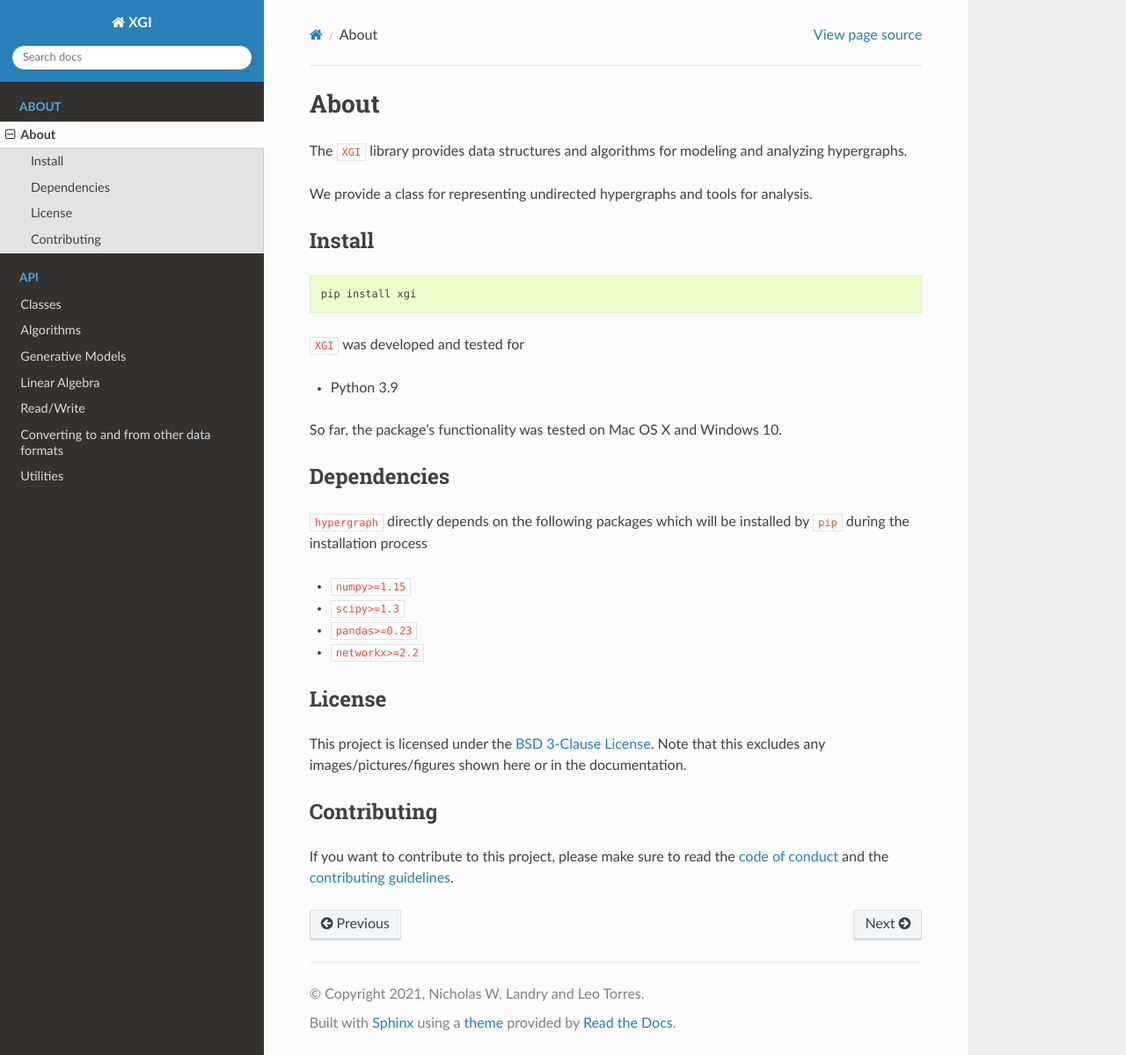
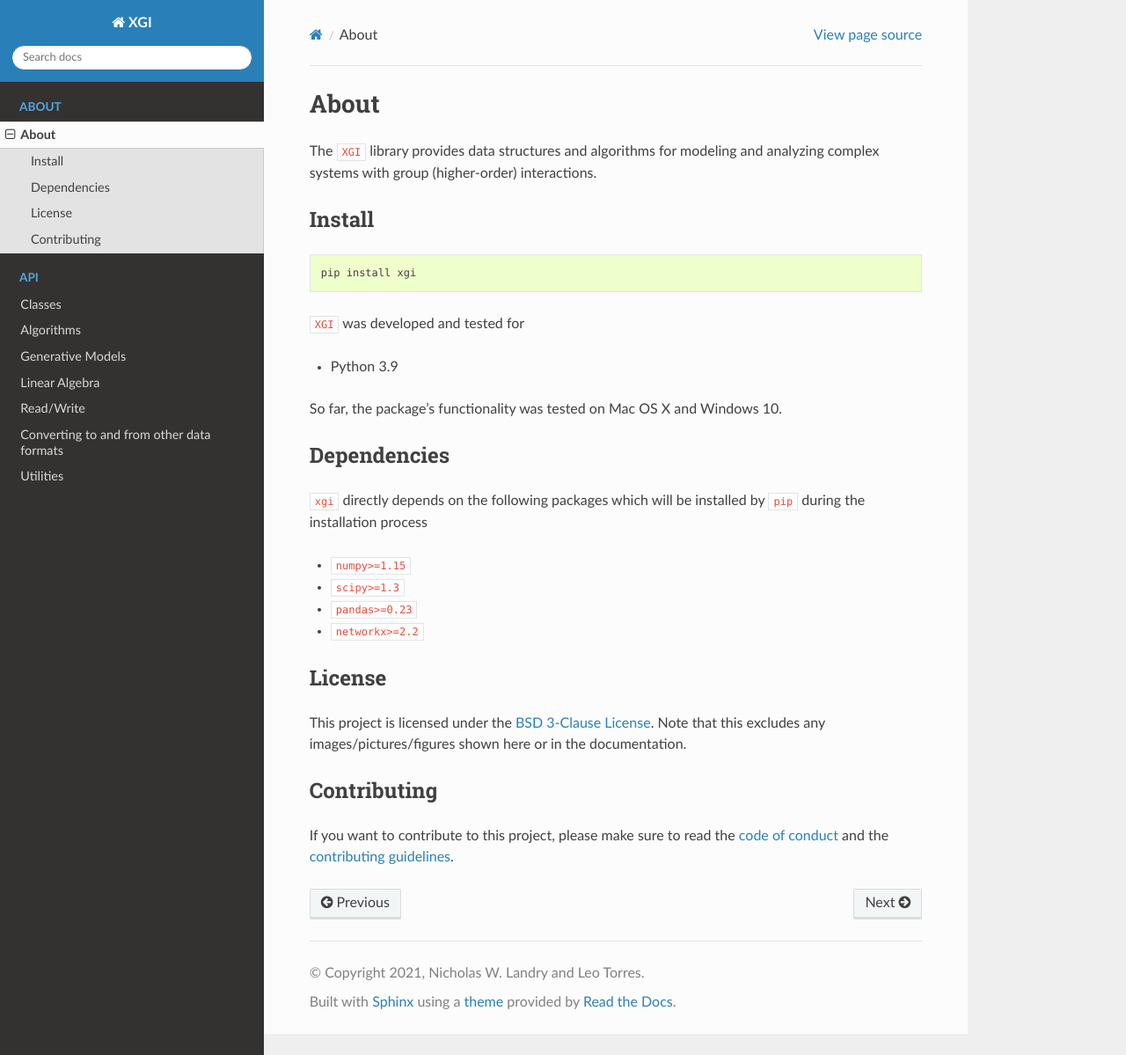
Before and after one commit to xgi-org/xgi, a Sphinx documentation site: the page built from docs/source/about.rst, in a window 1280 px wide and 1199 px high. Shown: the whole window at 88% size. Built offline with Sphinx 7.4.7 and the Read the Docs theme 2.0.0, drawn with Linux system fonts in a browser that asks for light colours.

Commit message:
Updated documentation

```diff
--- a/docs/source/about.rst
+++ b/docs/source/about.rst
@@ -2,9 +2,7 @@ About
 =====
 
 The ``XGI`` library provides data structures and algorithms for modeling and analyzing
-hypergraphs.
-
-We provide a class for representing undirected hypergraphs and tools for analysis.
+complex systems with group (higher-order) interactions.
 
 Install
 -------
@@ -22,7 +20,7 @@ So far, the package's functionality was tested on Mac OS X and Windows 10.
 Dependencies
 ------------
 
-``hypergraph`` directly depends on the following packages which will be
+``xgi`` directly depends on the following packages which will be
 installed by ``pip`` during the installation process
 
 -  ``numpy>=1.15``
--- a/docs/source/index.rst
+++ b/docs/source/index.rst
@@ -6,7 +6,7 @@ Description
 -----------
 
 The `XGI`_ library provides data structures and algorithms for modeling and analyzing
-hypergraphs.
+complex systems with group (higher-order) interactions.
 
 .. raw:: latex
 
--- a/setup.py
+++ b/setup.py
@@ -26,7 +26,7 @@ author_email = "nicholas.landry@colorado.edu"
 
 url = "https://github.com/ComplexGroupInteractions/xgi"
 
-description = "XGI is a Python library for the representation and analysis of hypergraphs."
+description = "XGI is a Python library for the representation and analysis of complex systems with group (higher-order) interaction."
 
 install_requires = [
     "networkx>=2.2,<3.0",
```
Also changed, not shown: README.md (+3 -3 lines), 3 other files.
